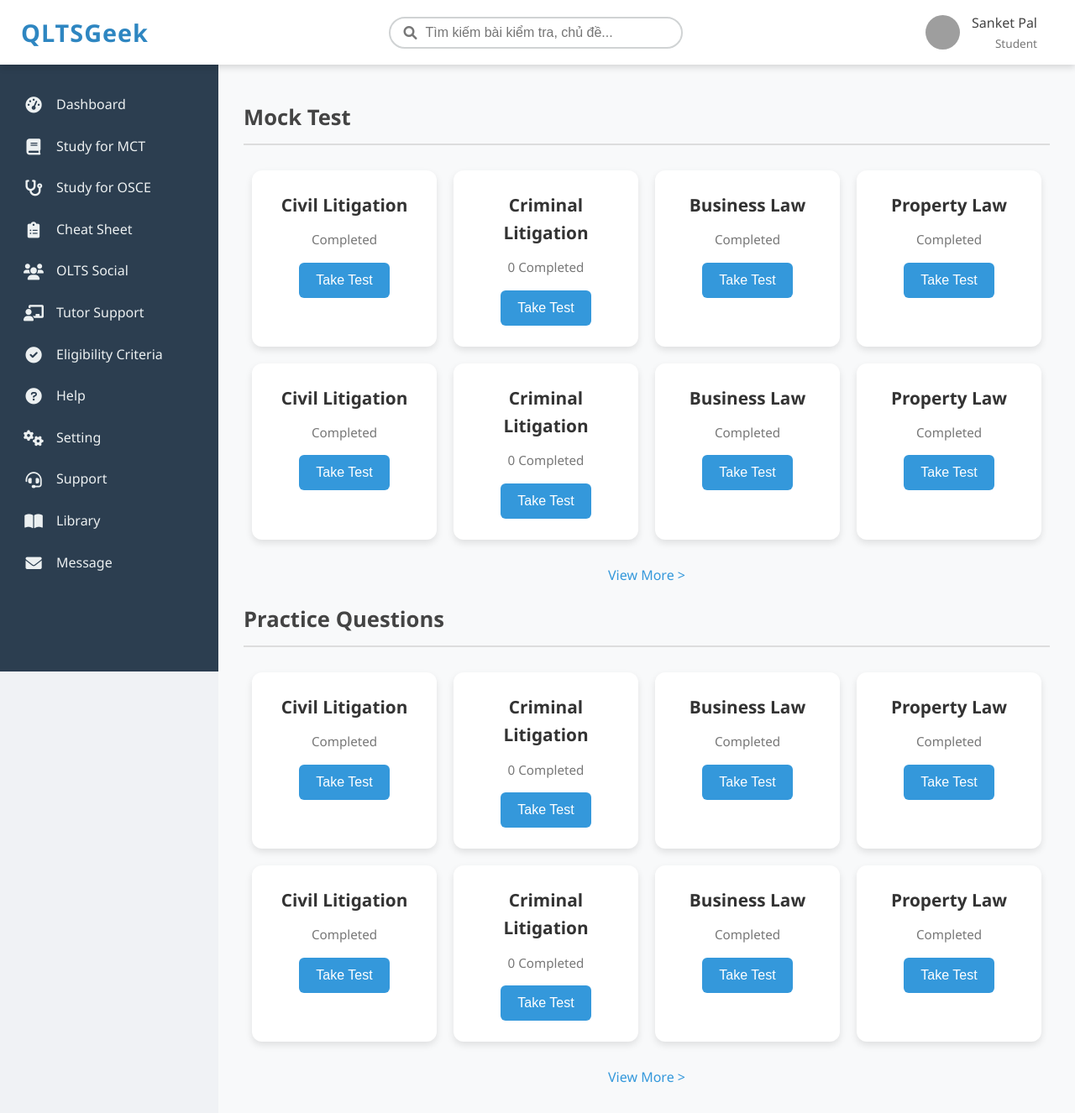
After one commit to nguyenduccanh011/Website_On_Thi_Trac_Nghiem_PHP, a PHP site: page /template/home.html in a window 1280 px wide. The commit adds this page. Shown: the whole page at 84% size. Run offline with PHP 8.4, Linux system fonts and the light colour scheme; grey boxes are pictures that could not be loaded.

Commit message:
Thêm template-css

```diff
--- /dev/null
+++ b/template/home.html
@@ -0,0 +1,157 @@
+<!DOCTYPE html>
+<html lang="en">
+<head>
+    <meta charset="UTF-8">
+    <meta name="viewport" content="width=device-width, initial-scale=1.0">
+    <title>QLTSGeek - Trang ôn thi trắc nghiệm</title>
+    <link rel="stylesheet" href="style.css">  <link rel="stylesheet" href="https://cdnjs.cloudflare.com/ajax/libs/font-awesome/6.0.0/css/all.min.css" integrity="sha512-9usAa10IRO0HhonpyAIVpjrylPvoDwiPUiKdWk5t3PyolY1cOd4DSE0Ga+ri4AuTroPR5aQvXU9xC6qOPnzFeg==" crossorigin="anonymous" referrerpolicy="no-referrer" />
+
+</head>
+<body>
+    <div class="container">
+        <header class="top-nav">
+            <div class="logo">
+                <a href="/">QLTSGeek</a>
+            </div>
+
+            <div class="search-bar">
+                <i class="fas fa-search"></i> <input type="text" placeholder="Tìm kiếm bài kiểm tra, chủ đề...">
+            </div>
+
+            <div class="user-info">
+              <img src="https://photo.znews.vn/w1200/Uploaded/mdf_eioxrd/2021_07_06/1q.jpg" alt="Avatar" class="avatar">
+              <div class="user-details">
+                <span>Sanket Pal</span>
+                <span class="role">Student</span>
+              </div>
+               <div class="user-dropdown">
+                  <a href="#"><i class="fas fa-user"></i> Hồ sơ</a>
+                  <a href="#"><i class="fas fa-cog"></i> Cài đặt</a>
+                  <a href="#"><i class="fas fa-sign-out-alt"></i> Đăng xuất</a>
+                </div>
+            </div>
+
+        </header>
+
+        <aside class="sidebar">
+            <nav>
+                <ul>
+                    <li><a href="#"><i class="fas fa-tachometer-alt"></i> Dashboard</a></li>
+                    <li><a href="#"><i class="fas fa-book"></i> Study for MCT</a></li>
+                    <li><a href="#"><i class="fas fa-stethoscope"></i> Study for OSCE</a></li>
+                    <li><a href="#"><i class="fas fa-clipboard-list"></i> Cheat Sheet</a></li>
+                    <li><a href="#"><i class="fas fa-users"></i> OLTS Social</a></li>
+                    <li><a href="#"><i class="fas fa-chalkboard-teacher"></i> Tutor Support</a></li>
+                    <li><a href="#"><i class="fas fa-check-circle"></i> Eligibility Criteria</a></li>
+                    <li><a href="#"><i class="fas fa-question-circle"></i> Help</a></li>
+                    <li><a href="#"><i class="fas fa-cogs"></i> Setting</a></li>
+                    <li><a href="#"><i class="fas fa-headset"></i> Support</a></li>
+                    <li><a href="#"><i class="fas fa-book-open"></i> Library</a></li>
+                    <li><a href="#"><i class="fas fa-envelope"></i> Message</a></li>
+                </ul>
+            </nav>
+        </aside>
+
+        <main class="content">
+          <section>
+             <h2 class= "section-title">Mock Test</h2>
+             <div class="grid">
+                <div class="card">
+                    <h3>Civil Litigation</h3>
+                    <p>Completed</p>
+                    <button class="btn">Take Test</button>
+                </div>
+                <div class="card">
+                    <h3>Criminal Litigation</h3>
+                    <p>0 Completed</p>
+                    <button class="btn">Take Test</button>
+                </div>
+              <div class="card">
+                    <h3>Business Law</h3>
+                    <p>Completed</p>
+                    <button class="btn">Take Test</button>
+                </div>
+                <div class="card">
+                    <h3>Property Law</h3>
+                    <p>Completed</p>
+                    <button class="btn">Take Test</button>
+                </div>
+                <div class="card">
+                    <h3>Civil Litigation</h3>
+                    <p>Completed</p>
+                    <button class="btn">Take Test</button>
+                </div>
+                <div class="card">
+                    <h3>Criminal Litigation</h3>
+                    <p>0 Completed</p>
+                    <button class="btn">Take Test</button>
+                </div>
+              <div class="card">
+                    <h3>Business Law</h3>
+                    <p>Completed</p>
+                    <button class="btn">Take Test</button>
+                </div>
+                <div class="card">
+                    <h3>Property Law</h3>
+                    <p>Completed</p>
+                    <button class="btn">Take Test</button>
+                </div>
+
+             </div>
+             <div class="view-more">
+                <a href="#">View More ></a>
+            </div>
+          </section>
+          <section>
+             <h2 class= "section-title">Practice Questions</h2>
+             <div class="grid">
+                <div class="card">
+                    <h3>Civil Litigation</h3>
+                    <p>Completed</p>
+                    <button class="btn">Take Test</button>
+                </div>
+                <div class="card">
+                    <h3>Criminal Litigation</h3>
+                    <p>0 Completed</p>
+                    <button class="btn">Take Test</button>
+                </div>
+              <div class="card">
+                    <h3>Business Law</h3>
+                    <p>Completed</p>
+                    <button class="btn">Take Test</button>
+                </div>
+                <div class="card">
+                    <h3>Property Law</h3>
+                    <p>Completed</p>
+                    <button class="btn">Take Test</button>
+                </div>
+                <div class="card">
+                    <h3>Civil Litigation</h3>
+                    <p>Completed</p>
+                    <button class="btn">Take Test</button>
+                </div>
+                <div class="card">
+                    <h3>Criminal Litigation</h3>
+                    <p>0 Completed</p>
+                    <button class="btn">Take Test</button>
+                </div>
+              <div class="card">
+                    <h3>Business Law</h3>
+                    <p>Completed</p>
+                    <button class="btn">Take Test</button>
+                </div>
+                <div class="card">
+                    <h3>Property Law</h3>
+                    <p>Completed</p>
+                    <button class="btn">Take Test</button>
+                </div>
+
+             </div>
+             <div class="view-more">
+                <a href="#">View More ></a>
+            </div>
+          </section>
+            </main>
+    </div>
+</body>
+</html>
--- /dev/null
+++ b/template/style.css
@@ -0,0 +1,382 @@
+/* Reset cơ bản */
+* {
+    margin: 0;
+    padding: 0;
+    box-sizing: border-box;
+}
+
+body {
+    font-family: 'Segoe UI', Tahoma, Geneva, Verdana, sans-serif; /* Font chữ hệ thống, dễ đọc */
+    line-height: 1.6;
+    background-color: #f0f2f5; /* Màu nền xám nhạt */
+    color: #333; /* Màu chữ chính */
+}
+
+.container {
+    display: flex;
+    min-height: 100vh;
+    padding-top: 70px; /* Add padding to avoid being hidden by navbar */
+}
+
+/* ------------------ Thanh Điều Hướng Trên Cùng (Top Nav) ------------------ */
+.top-nav {
+    display: flex;
+    justify-content: space-between;
+    align-items: center;
+    padding: 15px 25px; /* Tăng padding */
+    background-color: #fff;
+    box-shadow: 0 3px 8px rgba(0, 0, 0, 0.15); /* Đổ bóng đậm hơn */
+    width: 100%;
+    z-index: 100;
+    position: fixed; /* Change from sticky to fixed */
+    top: 0; /* Đảm bảo dính ở trên cùng */
+    left: 0; /* Ensure it starts from the left */
+}
+
+.top-nav .logo a {
+    text-decoration: none;
+    color: #2e86c1; /* Màu xanh dương đậm hơn cho logo */
+    font-weight: 700; /* Chữ đậm hơn */
+    font-size: 1.8em; /* Kích thước lớn hơn */
+    letter-spacing: 1px; /* Giãn chữ */
+}
+
+.search-bar {
+    display: flex;
+    align-items: center;
+    border: 2px solid #d0d3d4; /* Viền đậm hơn */
+    border-radius: 30px; /* Bo tròn nhiều hơn */
+    padding: 8px 15px;
+    background-color: #fff; /* Đổi nền thành trắng */
+    width: 350px; /* Chiều rộng lớn hơn */
+    transition: border-color 0.3s; /* Hiệu ứng khi focus */
+}
+.search-bar:focus-within {
+    border-color: #2e86c1; /* Đổi màu viền khi focus */
+}
+
+.search-bar input {
+    border: none;
+    background: transparent;
+    outline: none;
+    margin-left: 10px; /* Tăng khoảng cách */
+    width: calc(100% - 30px); /* Chiếm phần còn lại */
+    font-size: 1em;
+    color: #555; /* Màu chữ xám đậm */
+}
+.search-bar i{
+  color: #777;
+}
+
+.user-info {
+    display: flex;
+    align-items: center;
+    cursor: pointer;
+    position: relative;
+}
+
+.user-info .user-details {
+    display: flex;
+    flex-direction: column;
+    margin-right: 15px;
+    text-align: right; /* Căn phải tên và role */
+}
+
+.avatar {
+    width: 45px; /* Kích thước lớn hơn */
+    height: 45px;
+    border-radius: 50%;
+    margin-right: 12px;
+    border: 2px solid #fff;  /*Thêm border*/
+}
+
+.user-info span {
+    margin-right: 5px;
+    font-size: 1em; /* Kích thước chữ lớn hơn */
+    color: #444;
+}
+
+.user-info .role {
+    font-size: 0.85em; /* Kích thước nhỏ hơn cho role */
+    color: #777;
+}
+
+/* Dropdown menu */
+.user-dropdown {
+    display: none;
+    position: absolute;
+    top: 100%;
+    right: 0;
+    background-color: #fff;
+    box-shadow: 0 4px 10px rgba(0, 0, 0, 0.2);
+    min-width: 180px; /* Rộng hơn */
+    z-index: 10;
+    border-radius: 8px; /* Bo góc */
+    overflow: hidden; /* Ẩn nội dung tràn */
+}
+
+.user-info:hover .user-dropdown {
+    display: block;
+}
+
+.user-dropdown a {
+    display: block;
+    padding: 12px 18px;
+    text-decoration: none;
+    color: #555;
+    transition: background-color 0.2s, color 0.2s; /* Hiệu ứng màu */
+    white-space: nowrap; /* Không xuống dòng */
+}
+
+.user-dropdown a:hover {
+    background-color: #e8f0fe; /* Màu nền khi hover */
+    color: #2e86c1; /* Màu chữ khi hover */
+}
+.user-dropdown a i {
+    margin-right: 10px;
+    width: 20px;
+    text-align: center; /* Căn giữa icon */
+}
+
+/* ------------------ Sidebar (Thanh Điều Hướng Dọc) ------------------ */
+.sidebar {
+    width: 260px; /* Rộng hơn */
+    background-color: #2c3e50; /* Màu tối hơn */
+    color: #ecf0f1; /* Màu chữ sáng hơn */
+    padding-top: 30px;
+    transition: width 0.3s ease; /* Hiệu ứng thu nhỏ/mở rộng */
+    position: fixed; /* Fix sidebar position */
+    top: 70px; /* Adjust top to avoid navbar */
+    height: calc(100vh - 70px); /* Adjust height */
+}
+
+.sidebar nav ul {
+    list-style: none;
+}
+
+.sidebar nav li a {
+    display: flex; /* Dùng flex để căn chỉnh icon và text */
+    align-items: center; /* Căn giữa theo chiều dọc */
+    padding: 12px 25px;
+    color: #ecf0f1;
+    text-decoration: none;
+    transition: background-color 0.3s, color 0.3s;
+    border-left: 3px solid transparent; /* Tạo border bên trái */
+
+}
+
+.sidebar nav li a:hover,
+.sidebar nav li a.active { /* Thêm class .active cho item đang chọn */
+    background-color: #34495e;
+    color: #fff;
+     border-left-color: #3498db; /* Màu border khi hover/active */
+}
+
+.sidebar nav li a i {
+    margin-right: 15px;
+    width: 24px; /* Rộng hơn */
+    text-align: center;
+    font-size: 1.2em; /* Lớn hơn */
+}
+
+/* ------------------ Nội Dung Chính (Main Content) ------------------ */
+.content {
+    flex: 1;
+    padding: 30px; /* Tăng padding */
+    background-color: #f8f9fa; /* Màu nền sáng */
+    margin-left: 260px; /* Add margin to avoid sidebar */
+    width: calc(100% - 260px); /* Adjust width to full width */
+}
+
+/* Tiêu đề section */
+.section-title {
+    text-align: left;
+    margin-bottom: 20px;
+    margin-top: 20px;
+    color: #444; /* Sẫm màu hơn */
+    font-size: 1.6em; /* Lớn hơn */
+    font-weight: 600; /* Đậm hơn */
+    border-bottom: 2px solid #ddd; /* Thêm đường kẻ dưới */
+    padding-bottom: 10px;
+}
+
+/* Card */
+.card {
+    background-color: white;
+    border-radius: 12px; /* Bo tròn nhiều hơn */
+    box-shadow: 0 4px 8px rgba(0, 0, 0, 0.1);
+    padding: 25px; /* Tăng padding */
+    margin-bottom: 20px;
+    text-align: center;
+    width: calc(20% - 20px); /* 5 cột, có khoảng cách */
+    margin: 10px;
+    display: inline-block;
+    vertical-align: top;
+    transition: transform 0.2s, box-shadow 0.2s; /* Hiệu ứng */
+}
+
+.card:hover {
+    transform: translateY(-5px); /* Nâng lên khi hover */
+    box-shadow: 0 6px 12px rgba(0, 0, 0, 0.15); /* Bóng đổ lớn hơn khi hover */
+}
+
+.card h3 {
+    color: #333;
+    font-size: 1.3em;
+    margin-bottom: 12px;
+}
+
+.card p {
+    color: #777;
+    font-size: 0.95em;
+    margin-bottom: 15px;
+}
+
+/* Nút bấm */
+.btn {
+    padding: 12px 20px;
+    background-color: #3498db;
+    color: white;
+    border: none;
+    border-radius: 6px;
+    cursor: pointer;
+    transition: background-color 0.3s, transform 0.2s;
+    font-size: 1em;
+    font-weight: 500; /* Chữ đậm hơn */
+}
+
+.btn:hover {
+    background-color: #2980b9;
+    transform: scale(1.05); /* Phóng to một chút khi hover */
+}
+
+/* View More */
+.view-more {
+    text-align: center;
+    margin-top: 20px;
+}
+
+.view-more a {
+    color: #3498db;
+    text-decoration: none;
+    font-weight: 500;
+    transition: color 0.3s;
+}
+
+.view-more a:hover {
+    color: #2980b9;
+    text-decoration: underline; /* Gạch chân khi hover */
+}
+
+/* ------------------ Responsive (Cho các kích thước màn hình khác nhau) ------------------ */
+
+/* Màn hình nhỏ hơn (tablet) */
+@media (max-width: 992px) {
+    .sidebar {
+        width: 80px; /* Thu nhỏ sidebar */
+    }
+
+    .sidebar nav li a span {
+        display: none; /* Ẩn chữ, chỉ hiển thị icon */
+    }
+     .sidebar nav li a i{
+        margin-right: 0; /*Xóa margin right*/
+    }
+
+    .content {
+        padding: 20px;
+    }
+
+    .card {
+        width: calc(50% - 20px); /* 2 cột */
+    }
+
+    .search-bar {
+        width: 200px; /* Thu nhỏ search bar */
+    }
+}
+
+/* Màn hình rất nhỏ (mobile) */
+@media (max-width: 768px) {
+  .container{
+    flex-direction: column;
+  }
+    .top-nav {
+        flex-direction: column; /* Các phần tử xếp chồng lên nhau */
+        align-items: stretch; /* Kéo dài các phần tử */
+        padding: 15px;
+
+    }
+  .top-nav .logo{
+        margin-bottom: 10px;
+        text-align: center;
+    }
+    .search-bar {
+        width: 100%; /* Chiếm toàn bộ chiều rộng */
+        margin-bottom: 10px;
+
+    }
+  .user-info .user-details{
+        display: none;
+    }
+
+    .sidebar {
+        width: 100%; /* Chiếm toàn bộ chiều rộng */
+        padding-top: 15px;
+        /*height: auto;*/
+    }
+    .sidebar nav li a span{
+      display: inline; /*Hiện lại text*/
+    }
+    .sidebar nav li a i{
+      margin-right: 10px;
+    }
+    .sidebar nav ul{
+      display: flex; /*Chuyển các item trên thanh nav dọc thành hàng ngang.*/
+      flex-wrap: wrap; /*Cho phép xuống hàng*/
+      justify-content: space-around; /*Căn đều các item*/
+    }
+
+    .content {
+        padding: 15px;
+    }
+
+    .card {
+        width: 100%; /* 1 cột */
+        margin: 10px 0; /* Điều chỉnh margin */
+    }
+    .user-dropdown{
+      min-width: 100px; /*Giảm độ rộng của dropdown menu*/
+    }
+    .user-dropdown a{
+      padding: 10px 12px; /*Giảm padding*/
+    }
+}
+
+/* Màn hình cực nhỏ */
+@media (max-width: 480px) {
+    .top-nav .logo a {
+        font-size: 1.5em; /* Nhỏ hơn */
+    }
+    .search-bar input{
+      font-size: 0.9em;
+    }
+    .card h3{
+      font-size: 1.1em;
+    }
+    .card p{
+      font-size: 0.9em;
+    }
+}
+
+@media (min-width: 1200px) {
+    .card {
+        width: calc(25% - 20px); /* 4 cột, có khoảng cách */
+    }
+}
+
+.grid {
+    display: flex;
+    flex-wrap: wrap;
+    justify-content: space-between; /* Ensure even distribution */
+}
```
Also changed, not shown: css/menu.css (added, +73 -0 lines), index.php (+12 -0 lines), js/menu.js (added, +14 -0 lines), template/script.js (added, +8 -0 lines), views/exam/create.php (+12 -0 lines), views/exam/index.php (+12 -0 lines), views/user/profile.php (+12 -0 lines).
